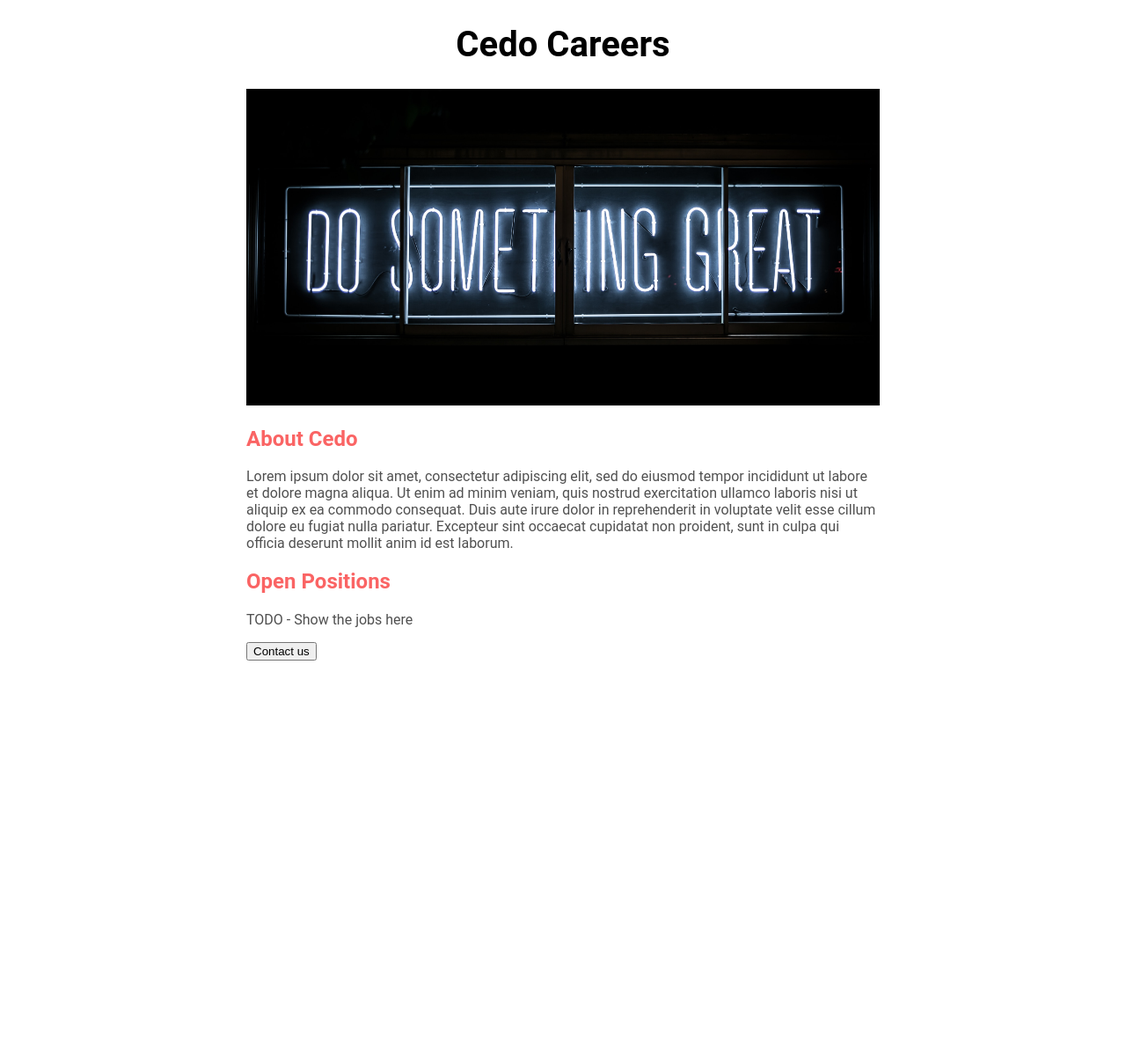
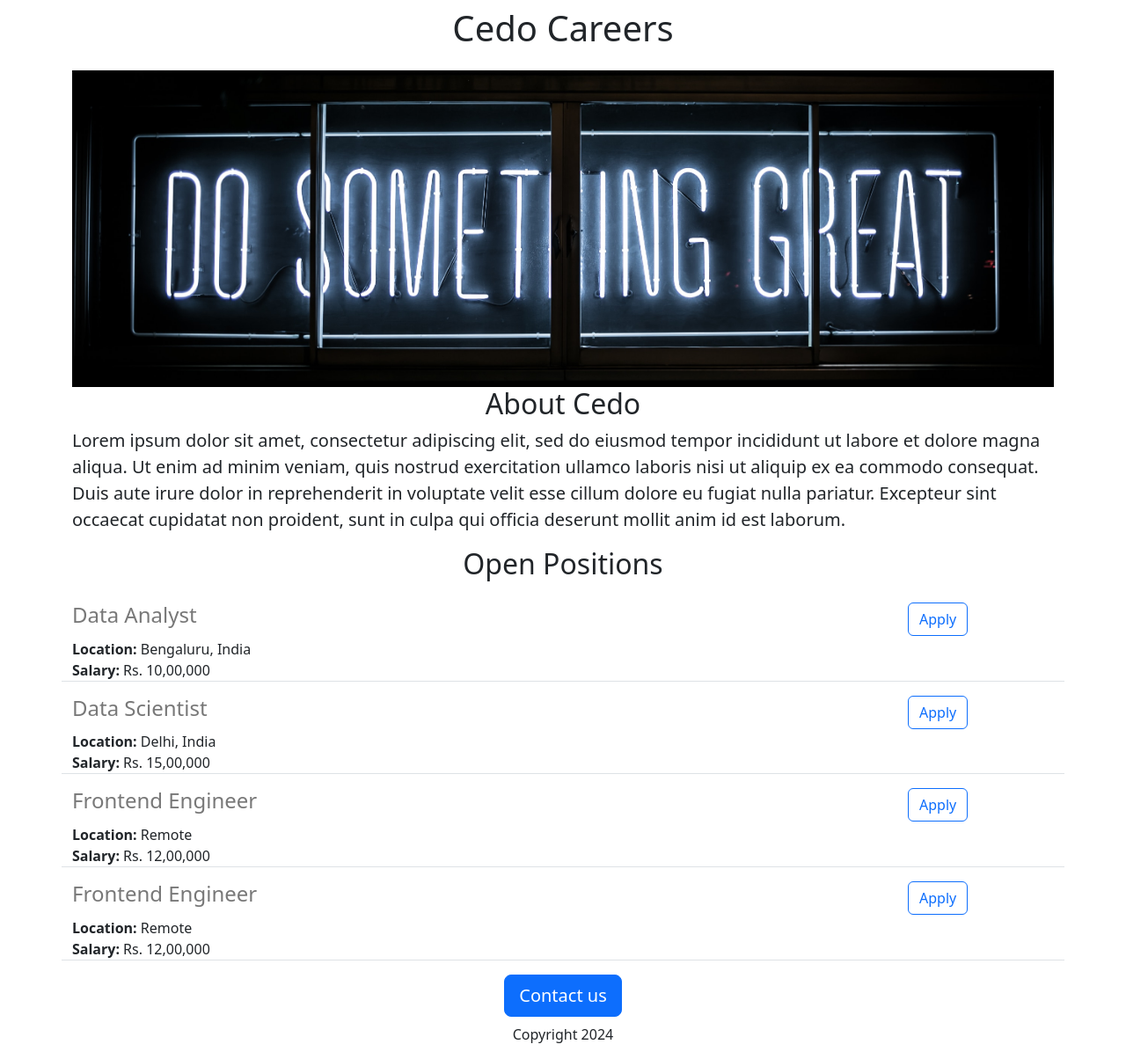
Before and after one commit to sidneyJay45/Sido_Career, a Flask app: page / in a window 1280 px wide. Shown: the whole page at 88% size. Before the commit the page ends 751 px from the top, so only its background shows below. Run offline with Flask 3, Linux system fonts and the light colour scheme.

Commit message:
added dynamic data and api route

```diff
--- a/app.py
+++ b/app.py
@@ -1,8 +1,41 @@
-from flask import Flask, render_template
+from flask import Flask, render_template, jsonify
 
 app = Flask(__name__)
+
+JOBS = [
+ {
+   'id': 1,
+   'title': 'Data Analyst',
+   'location': 'Bengaluru, India',
+   'salary': 'Rs. 10,00,000'
+ } ,
+  {
+    'id': 2,
+   'title': 'Data Scientist',
+   'location': 'Delhi, India',
+   'salary': 'Rs. 15,00,000'
+  },
+  {
+    'id': 2,
+     'title': 'Frontend  Engineer',
+     'location': 'Remote',
+     'salary': 'Rs. 12,00,000'
+  },
+  {
+    'id': 2,
+     'title': 'Frontend  Engineer',
+     'location': 'Remote',
+     'salary': 'Rs. 12,00,000'
+  }
+]
 @app.route("/")
-def hello_World():
-  return render_template('home.html')
+def hello_cedo():
+  return render_template('home.html',jobs= JOBS)
+
+@app.route("/api/jobs")
+def list_jobs():
+  return jsonify(JOBS)
+
+
 if __name__ == "__main__":
    app.run(host = '0.0.0.0', debug= True)
--- a/templates/home.html
+++ b/templates/home.html
@@ -1,48 +1,37 @@
 <!DOCTYPE html>
 <html>
   <head>
+    <meta charset="utf-8">
+    <meta name="viewport" content="width=device-width, initial-scale=1">
     <title>Sido Careers</title>
+    <link href="https://cdn.jsdelivr.net/npm/bootstrap@5.3.2/dist/css/bootstrap.min.css" rel="stylesheet" integrity="sha384-T3c6CoIi6uLrA9TneNEoa7RxnatzjcDSCmG1MXxSR1GAsXEV/Dwwykc2MPK8M2HN" crossorigin="anonymous">
     <style>
-      h1{
-        font-size:40px;
-        font-family:Roboto;
-        font-weight: bold;
-        color: rgb(119,200,0)
-        text-align: center;
-        text-align: center;
-      }
-      #banner{
-        width: 100%;
-        height: 360px;
-        object-fit: cover;
-      }
-      h2{
-        font-family: Roboto;
-        font: size; 32px;
-        color: rgb(250, 100, 100);
-        text-align:centerr;
-      }
-      p {
-        font-family: Roboto;
-        color: rgb(80,80,80);
-      }
-      #container {
-        max-width: 720px;
-        margin: 0 auto;
-      }
+    #banner {
+      height: 360px;
+      width: 100%;
+      object-fit: cover;
+    }
     </style>
+
+
   </head>
   <body>
-    <div id="container" >
-   <h1>Cedo Careers</h1>
-    <img id="banner" src="static/banner.jpg"
+    <div class='container'>
+     <h1 class = "text-center mt-2 mb-4">Cedo Careers</h1>
+     <img class ='img-fluid' id="banner" src="static/banner.jpg"
       ">
-    <h2>About Cedo</h2>
-    <p>Lorem ipsum dolor sit amet, consectetur adipiscing elit, sed do eiusmod tempor incididunt ut labore et dolore magna aliqua. Ut enim ad minim veniam, quis nostrud exercitation ullamco laboris nisi ut aliquip ex ea commodo consequat. Duis aute irure dolor in reprehenderit in voluptate velit esse cillum dolore eu fugiat nulla pariatur. Excepteur sint occaecat cupidatat non proident, sunt in culpa qui officia deserunt mollit anim id est laborum.
-    </p>
-    <h2>Open Positions</h2>
-    <p>TODO - Show the jobs here</p>
-    <button>Contact us</button>
+     <h2 class = 'text-center'>About Cedo</h2>
+     <p class = 'lead'>Lorem ipsum dolor sit amet, consectetur adipiscing elit, sed do eiusmod tempor incididunt ut labore et dolore magna aliqua. Ut enim ad minim veniam, quis nostrud exercitation ullamco laboris nisi ut aliquip ex ea commodo consequat. Duis aute irure dolor in reprehenderit in voluptate velit esse cillum dolore eu fugiat nulla pariatur. Excepteur sint occaecat cupidatat non proident, sunt in culpa qui officia deserunt mollit anim id est laborum.
+     </p>
+      <h2 class = 'text-center mt-2 mb-4'>Open Positions</h2>
+      <div>{% for job in jobs %}
+             {% include 'jobitem.html' %}
+           {% endfor %}
+      </div>
+
+      <div class = 'text-center'>
+      <button class="btn btn-primary btn-lg">Contact us</button>
+      <p class='mt-2'>Copyright 2024</p>
     </div>
   </body>
 </html>
--- /dev/null
+++ b/templates/jobitem.html
@@ -0,0 +1,20 @@
+<div class = "border-bottom row" style = "margin-bottom: 16px;">
+  <div class = "col-10">
+
+   <h4
+   style='color:rgb(120,120,120);margin-bottom: 4px;padding-bottom: 8px;'>
+    {{job['title']}}</h4>
+     <div>
+      <b>Location:</b> {{job['location']}}
+
+    </div>
+    <div>
+      <b>Salary:</b> {{job['salary']}}
+
+    </div>
+  </div>
+    <div class = "col-2">
+
+    <button type="button" class="btn btn-outline-primary">Apply</button>
+    </div>
+  </div>
```
